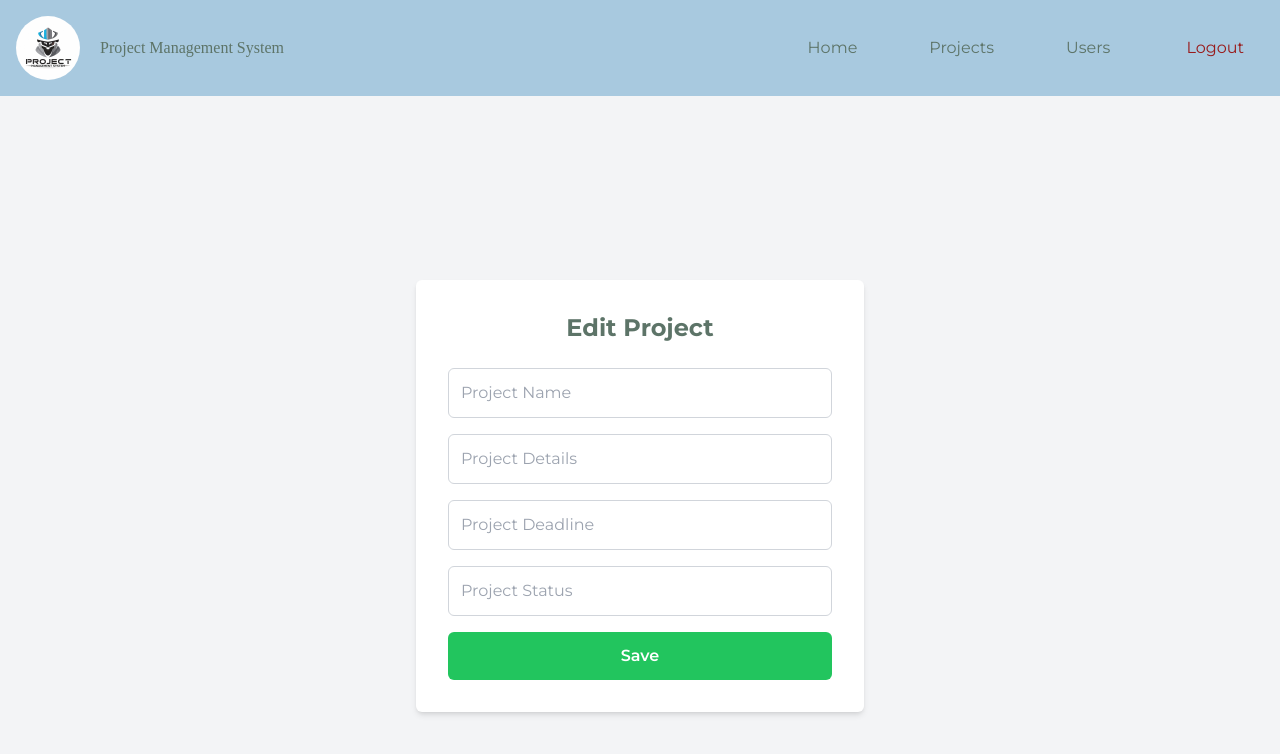
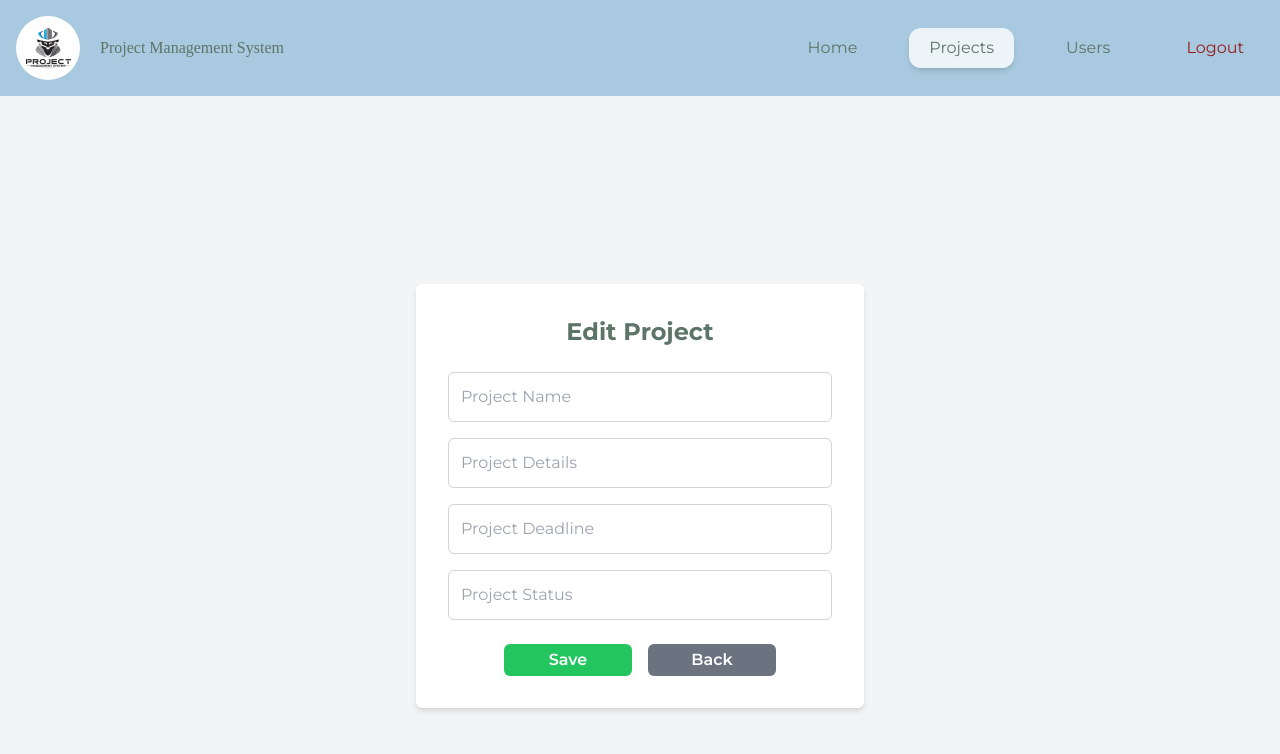
Before and after one commit to prince-bojji/task-management-system, a React (Vite) app in the folder frontend/: page /editProject/1 in a window 1280 px wide. Shown: the top 754 px of the page. Built offline with nearby package versions, Linux system fonts and the light colour scheme; no server answers; a web font is replaced by a local one.

Commit message:
Update Admin functionalities

```diff
--- a/frontend/src/components/AdminHeader.jsx
+++ b/frontend/src/components/AdminHeader.jsx
@@ -2,14 +2,21 @@ import React, { useState, useEffect } from 'react';
 import { Link, useLocation } from 'react-router-dom';
 import logo from '../assets/logo.jpg';
 
+/**
+ * Component for rendering a menu item with active state based on the current pathname.
+ *
+ * @param {Object} props - Component props.
+ * @param {string} props.link - The link for the menu item.
+ * @returns JSX element representing a menu item.
+ */
 const MenuItem = props => {
   const { pathname } = useLocation();
   const isUserActive = pathname.includes(`/viewUser`);
   const isManageProjectActive =
     pathname.includes(`/addNewProject`) ||
     pathname.includes(`/viewProjectAdmin`) ||
-    pathname.includes(`/assignProject`);
-
+    pathname.includes(`/assignProject`) ||
+    pathname.includes(`/editProject`);
   return (
     <Link to={props.link}>
       <li
@@ -33,16 +40,29 @@ const MenuItem = props => {
   );
 };
 
+/**
+ * Component for rendering a line used in the menu.
+ *
+ * @returns JSX element representing a line in the menu.
+ */
 const MenuLine = () => {
   return (
     <div className='w-full h-[3px] bg-[#5d7468] rounded-full transition-all duration-300'></div>
   );
 };
 
+/**
+ * Component for rendering the admin header.
+ *
+ * @returns JSX element representing the admin header.
+ */
 const AdminHeader = () => {
   const [isOpen, setOpen] = useState(false);
   const [scrollPosition, setScrollPosition] = useState(window.scrollY);
 
+  /**
+   * Function to handle scroll event.
+   */
   const handleScroll = () => {
     setScrollPosition(window.scrollY);
   };
@@ -52,7 +72,7 @@ const AdminHeader = () => {
     return () => {
       window.removeEventListener('scroll', handleScroll);
     };
-  }, [handleScroll]);
+  }, []);
 
   return (
     <header
--- a/frontend/src/components/AdminLayout.jsx
+++ b/frontend/src/components/AdminLayout.jsx
@@ -2,6 +2,11 @@ import React from 'react';
 import { Outlet } from 'react-router-dom';
 import AdminHeader from './AdminHeader';
 
+/**
+ * Component representing the layout for the admin.
+ *
+ * @returns JSX element representing the admin layout.
+ */
 function AdminLayout() {
   return (
     <div>
--- a/frontend/src/pages/admin/AddNewProject.jsx
+++ b/frontend/src/pages/admin/AddNewProject.jsx
@@ -1,7 +1,12 @@
 import React, { useState } from 'react';
 import axios from 'axios';
-import { useNavigate } from 'react-router-dom';
+import { useNavigate, Link } from 'react-router-dom';
 
+/**
+ * Component for adding a new project.
+ *
+ * @returns JSX element representing the project addition form.
+ */
 function AddNewProject() {
   const [project, setProject] = useState({
     projectName: '',
@@ -10,15 +15,24 @@ function AddNewProject() {
     projectStatus: '',
   });
 
+  const navigate = useNavigate();
   const { projectName, projectDetails, projectDeadline, projectStatus } =
     project;
 
-  const navigate = useNavigate();
-
+  /**
+   * Function to handle input change events and update state accordingly.
+   *
+   * @param {object} e - The input change event object.
+   */
   const onInputChange = e => {
     setProject({ ...project, [e.target.name]: e.target.value });
   };
 
+  /**
+   * Function to handle form submission and add a new project.
+   *
+   * @param {object} e - The form submission event object.
+   */
   const onSubmit = async e => {
     e.preventDefault();
     try {
@@ -93,9 +107,14 @@ function AddNewProject() {
           <div className='flex justify-center'>
             <button
               type='submit'
-              className='w-1/3 bg-blue-500 font-semibold text-white py-3 rounded-md hover:bg-blue-600 focus:outline-none focus:bg-blue-600'>
+              className='w-1/3 mt-2 mr-4 flex justify-center text-center bg-green-500 text-white font-semibold py-1 rounded-md hover:bg-green-600 focus:outline-none focus:bg-green-600'>
               Save
             </button>
+            <Link
+              className='w-1/3 mt-2 flex justify-center text-center bg-gray-500 text-white font-semibold py-1 rounded-md hover:bg-gray-600 focus:outline-none focus:bg-gray-600'
+              to='/manageProject'>
+              Back
+            </Link>
           </div>
         </form>
       </div>
--- a/frontend/src/pages/admin/AdminLogin.jsx
+++ b/frontend/src/pages/admin/AdminLogin.jsx
@@ -1,12 +1,23 @@
 import React, { useState } from 'react';
 import axios from 'axios';
 import { useNavigate } from 'react-router-dom';
+import { FiMail, FiLock } from 'react-icons/fi';
 
+/**
+ * Component for administrator login.
+ *
+ * @returns JSX element representing the administrator login form.
+ */
 function AdminLogin() {
   const [email, setEmail] = useState('');
   const [password, setPassword] = useState('');
   const navigate = useNavigate();
 
+  /**
+   * Handles the login form submission.
+   *
+   * @param {Object} event - Event object representing the form submission event.
+   */
   async function login(event) {
     event.preventDefault();
     try {
@@ -38,7 +49,8 @@ function AdminLogin() {
           Administrator
         </h2>
         <form onSubmit={login}>
-          <div className='mb-4'>
+          <div className='mb-4 flex items-center'>
+            <FiMail className='mr-2 text-gray-400' />
             <input
               type='email'
               name='userEmail'
@@ -49,7 +61,8 @@ function AdminLogin() {
               className='w-full px-3 py-3 border text-black border-gray-300 rounded-md focus:outline-none focus:border-blue-500 bg-white'
             />
           </div>
-          <div className='mb-4'>
+          <div className='mb-4 flex items-center'>
+            <FiLock className='mr-2 text-gray-400' />
             <input
               type='password'
               name='userPassword'
--- a/frontend/src/pages/admin/EditProject.jsx
+++ b/frontend/src/pages/admin/EditProject.jsx
@@ -1,7 +1,12 @@
 import React, { useState, useEffect } from 'react';
 import axios from 'axios';
-import { useNavigate, useParams } from 'react-router-dom';
+import { useNavigate, useParams, Link } from 'react-router-dom';
 
+/**
+ * Component for editing project details.
+ *
+ * @returns JSX element representing the project editing form.
+ */
 function EditProject() {
   const navigate = useNavigate();
   const { projectId } = useParams();
@@ -16,10 +21,16 @@ function EditProject() {
   const { projectName, projectDetails, projectDeadline, projectStatus } =
     project;
 
+  /**
+   * Function to handle input changes in the form fields.
+   */
   const onInputChange = e => {
     setProject({ ...project, [e.target.name]: e.target.value });
   };
 
+  /**
+   * Function to handle form submission and update project details.
+   */
   const onSubmit = async e => {
     e.preventDefault();
     try {
@@ -35,6 +46,9 @@ function EditProject() {
     }
   };
 
+  /**
+   * Function to fetch project details from the server.
+   */
   useEffect(() => {
     loadProject();
   }, []);
@@ -105,9 +119,14 @@ function EditProject() {
           <div className='flex justify-center'>
             <button
               type='submit'
-              className='w-full bg-green-500 flex justify-center text-white font-semibold py-3 rounded-md hover:bg-green-600 focus:outline-none focus:bg-green-600'>
+              className='w-1/3 mt-2 mr-4 flex justify-center text-center bg-green-500 text-white font-semibold py-1 rounded-md hover:bg-green-600 focus:outline-none focus:bg-green-600'>
               Save
             </button>
+            <Link
+              className='w-1/3 mt-2 flex justify-center text-center bg-gray-500 text-white font-semibold py-1 rounded-md hover:bg-gray-600 focus:outline-none focus:bg-gray-600'
+              to='/manageProject'>
+              Back
+            </Link>
           </div>
         </form>
       </div>
--- a/frontend/src/pages/admin/User.jsx
+++ b/frontend/src/pages/admin/User.jsx
@@ -2,9 +2,17 @@ import React, { useEffect, useState } from 'react';
 import axios from 'axios';
 import { Link } from 'react-router-dom';
 
+/**
+ * Component for displaying a list of users.
+ *
+ * @returns JSX element representing the list of users.
+ */
 function User() {
   const [users, setUsers] = useState([]);
 
+  /**
+   * Function to load users from the server.
+   */
   useEffect(() => {
     loadUsers();
   }, []);
@@ -58,7 +66,7 @@ function User() {
                   <td className='px-6 py-4'>
                     <div className='flex flex-col'>
                       <Link
-                        className='w-full mt-2 flex justify-center bg-green-500 text-white font-semibold py-1 rounded-md hover:bg-green-600 focus:outline-none focus:bg-green-600'
+                        className='w-full mt-2 mr-4 flex justify-center text-center bg-blue-500 text-white font-semibold py-1 rounded-md hover:bg-blue-600 focus:outline-none focus:bg-blue-600'
                         to={`/viewUser/${user.userId}`}>
                         View
                       </Link>
--- a/frontend/src/pages/admin/ViewUser.jsx
+++ b/frontend/src/pages/admin/ViewUser.jsx
@@ -1,11 +1,20 @@
 import React, { useEffect, useState } from 'react';
 import axios from 'axios';
-import { Link, useParams } from 'react-router-dom';
+import { Link, useParams, useNavigate } from 'react-router-dom';
 
+/**
+ * Component for displaying details of a user.
+ *
+ * @returns JSX element representing the user details.
+ */
 function ViewUser() {
   const { userId } = useParams();
   const [user, setUser] = useState([]);
+  const navigate = useNavigate();
 
+  /**
+   * Function to fetch user details from the server.
+   */
   useEffect(() => {
     getUser();
   }, []);
@@ -18,6 +27,19 @@ function ViewUser() {
       setUser(result.data);
     } catch (error) {
       console.error('Error getting user:', error);
+    }
+  };
+
+  /**
+   * Function to delete a user.
+   */
+  const deleteUser = async () => {
+    try {
+      await axios.delete(`http://localhost:8080/api/users/${userId}`);
+      alert('User deleted!');
+      navigate('/user');
+    } catch (error) {
+      console.error('Error deleting the user:', error);
     }
   };
 
@@ -78,10 +100,15 @@ function ViewUser() {
           <p className='text-lg font-semibold'>Loading user...</p>
         )}
         <div className='flex justify-center'>
+          <button
+            className='w-1/5 mt-2 mr-4 flex justify-center text-center bg-red-500 text-white font-semibold py-1 rounded-md hover:bg-red-600 focus:outline-none focus:bg-red-600'
+            onClick={deleteUser}>
+            Delete
+          </button>
           <Link
-            className='w-1/3 mt-2 flex justify-center text-center bg-green-500 text-white font-semibold py-1 rounded-md hover:bg-green-600 focus:outline-none focus:bg-green-600'
+            className='w-1/5 mt-2 flex justify-center text-center bg-gray-500 text-white font-semibold py-1 rounded-md hover:bg-gray-600 focus:outline-none focus:bg-gray-600'
             to='/user'>
-            Back to Users
+            Back
           </Link>
         </div>
       </div>
```
Also changed, not shown: frontend/src/pages/admin/AssignProject.jsx (+16 -2 lines), frontend/src/pages/admin/HomeAdmin.jsx (+18 -1 lines), frontend/src/pages/admin/ManageProject.jsx (+11 -0 lines), frontend/src/pages/admin/ViewProject.jsx (+17 -7 lines).
